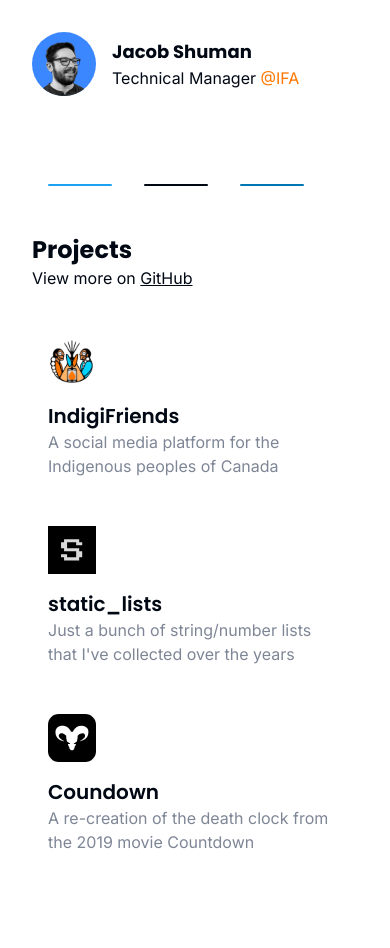
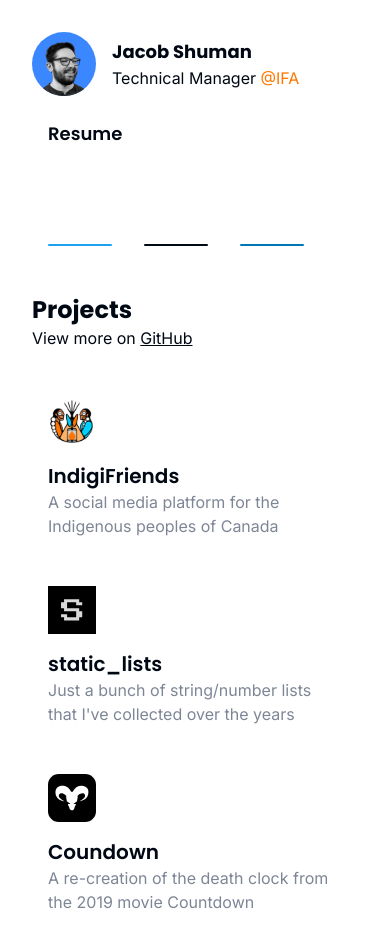
Before and after one commit to jacob-shuman/portfolio-v3, an Astro site: page / in a window 390 px wide. Before the commit the page ends 918 px from the top, so only its background shows below. Built offline with nearby package versions, Linux system fonts and the light colour scheme; Astro itself is replaced by a stand-in of ours; some icons are missing.

Commit message:
feat: better responsive nav styles

```diff
--- a/src/components/Nav.astro
+++ b/src/components/Nav.astro
@@ -6,7 +6,7 @@ import Center from "./Center.astro";
 <Center class={tw(`flex justify-center w-full`)}>
   <nav
     class={tw(
-      `flex justify-between items-center p-8 pb-0`,
+      `gap-y-4 sm:gap-y-0 flex-col flex sm:flex-row justify-start sm:justify-between sm:items-center p-8 pb-0`,
       `w-full max-w-[1024px]`
     )}
   >
@@ -39,7 +39,7 @@ import Center from "./Center.astro";
       <!-- <a>Resources</a> -->
 
       <a
-        class="hidden sm:inline rounded-xl hover:bg-primary hover:text-light duration-100 ease-out transition-all px-4 py-2 hover:-translate-y-1"
+        class="rounded-xl hover:bg-primary hover:text-light duration-100 ease-out transition-all px-4 py-2 hover:-translate-y-1"
         href="/resume.pdf"
       >
         Resume
--- a/src/pages/index.astro
+++ b/src/pages/index.astro
@@ -37,7 +37,7 @@ import Layout from "../layouts/Layout.astro";
               <span>Technical Manager</span>
               <a
                 href="https://indigenousfriends.org"
-                class="text-[#FF7700] hover:text-[#bf5900]"
+                class="duration-75 ease-out motion-safe:transition-colors text-[#FF7700] hover:text-[#bf5900]"
               >
                 @IFA
               </a>
```
